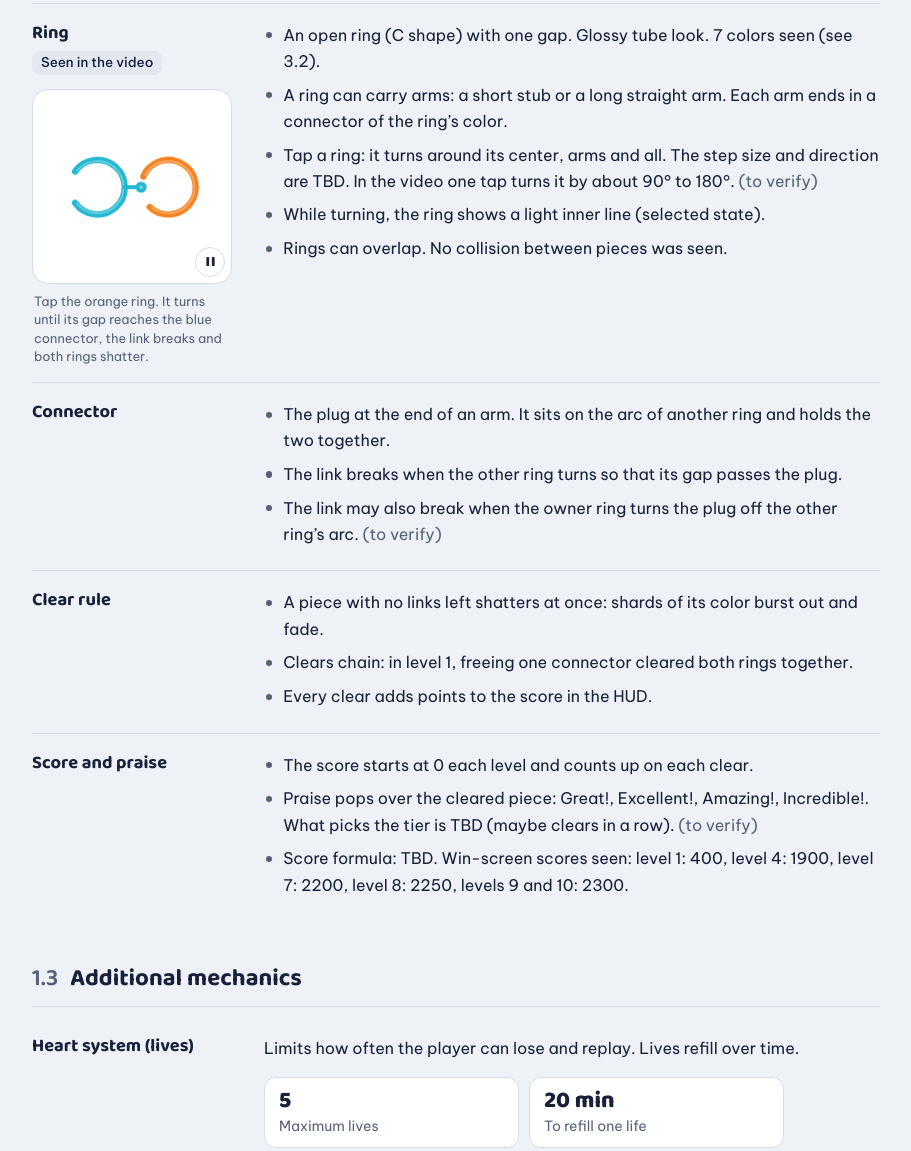
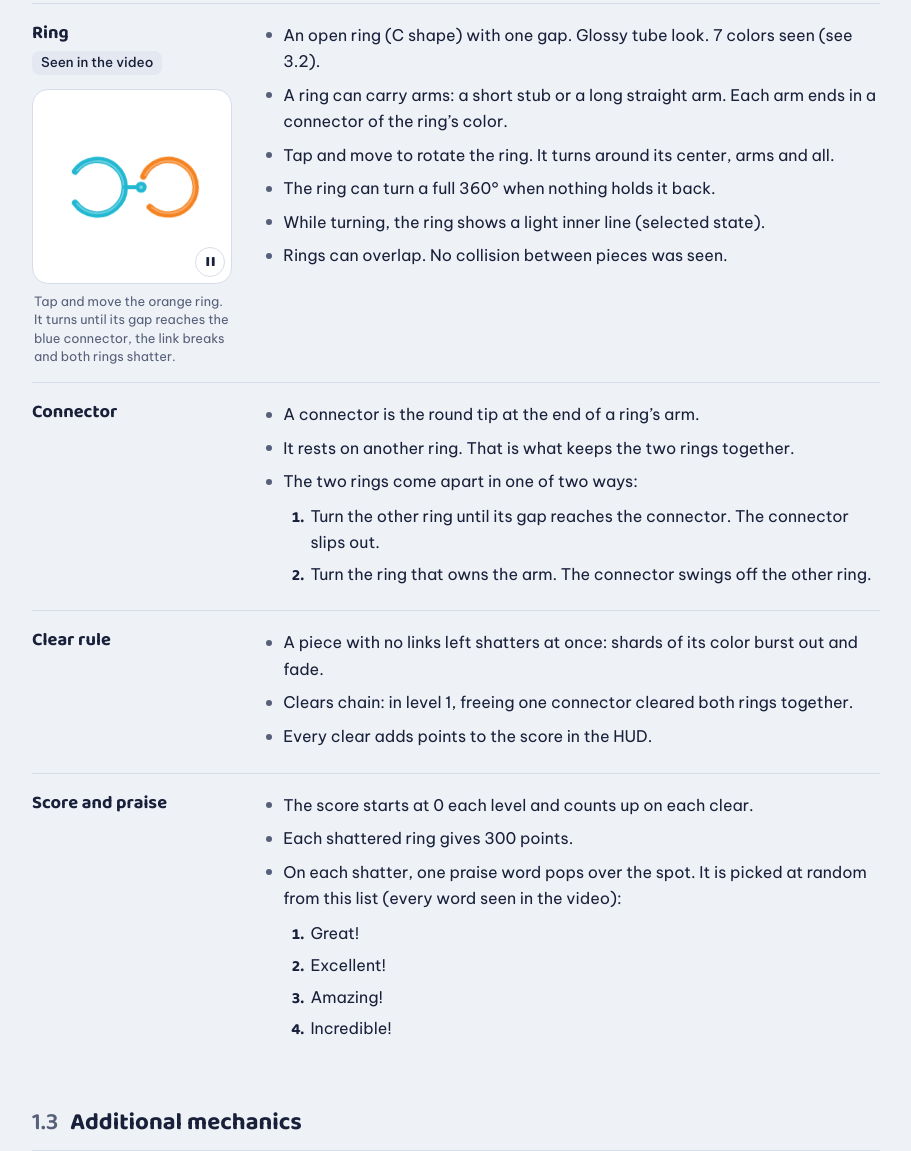
Before and after one commit to hvtanh07/gdd-rotate-rings, a plain HTML site: page index.html in a window 1280 px wide. Shown: the part 1324-2475 px from the top of the page, without its empty margins (336-1247 px from the left). Drawn offline with Linux system fonts and the light colour scheme.

Commit message:
GDD: main mechanics review (#8)
Claude-Session: https://claude.ai/code/session_017hBNgjC3h15Rri8dKzYXaq

Co-authored-by: Claude <noreply@anthropic.com>

```diff
--- a/index.html
+++ b/index.html
@@ -849,7 +849,7 @@ function view(l){
 
   /* PER GAME: demo captions, one per DEMOS key */
   const DCAP={
-    rotate:t('Tap the orange ring. It turns until its gap reaches the blue connector, the link breaks and both rings shatter.','Chạm vòng cam. Vòng xoay tới khi chỗ hở gặp đầu nối xanh, liên kết bị tách và cả hai vòng vỡ.'),
+    rotate:t('Tap and move the orange ring. It turns until its gap reaches the blue connector, the link breaks and both rings shatter.','Chạm và di chuyển vòng cam. Vòng xoay tới khi chỗ hở gặp đầu nối xanh, liên kết bị tách và cả hai vòng vỡ.'),
     linkBar:t('Turn both rings so their gaps pass the grey sleeves. Once both ends are free, the bar shatters, then the rings.','Xoay cả hai vòng cho chỗ hở đi qua khớp xám. Khi cả hai đầu được gỡ, thanh nối vỡ, sau đó tới các vòng.'),
     pin:t('Turn the ring until its gap reaches the clamp. The pin drops and shatters, then the ring.','Xoay vòng tới khi chỗ hở gặp kẹp. Chốt rơi ra và vỡ, sau đó tới vòng.'),
     lockedRing:t('A tap on the locked ring only shakes it. The yellow ring turns, shatters, and its key flies to the lock. Now the blue ring turns.','Chạm vòng khóa thì vòng chỉ rung. Vòng vàng xoay rồi vỡ, chìa khóa bay tới ổ khóa. Lúc này vòng xanh mới xoay được.'),
@@ -888,15 +888,20 @@ function view(l){
         `Vòng hở hình chữ C, có một chỗ hở. Trông như ống bóng. Thấy 7 màu (xem 3.2).`),
       t(`A ring can carry arms: a short stub or a long straight arm. Each arm ends in a connector of the ring’s color.`,
         `Vòng có thể có tay: tay ngắn hoặc tay dài thẳng. Cuối mỗi tay là một đầu nối cùng màu vòng.`),
-      t(`Tap a ring: it turns around its center, arms and all. The step size and direction are TBD. In the video one tap turns it by about 90° to 180°.`,
-        `Chạm vào vòng: vòng xoay quanh tâm, kéo theo các tay. Góc và chiều xoay chưa chốt (TBD). Trong video, mỗi lần chạm xoay khoảng 90° đến 180°.`)+' '+inf,
+      t(`Tap and move to rotate the ring. It turns around its center, arms and all.`,
+        `Chạm và di chuyển để xoay vòng. Vòng xoay quanh tâm, kéo theo các tay.`),
+      t(`The ring can turn a full 360° when nothing holds it back.`,
+        `Vòng xoay được trọn 360° nếu không có gì cản.`),
       t(`While turning, the ring shows a light inner line (selected state).`,`Khi đang xoay, vòng hiện một đường sáng bên trong (trạng thái được chọn).`),
       t(`Rings can overlap. No collision between pieces was seen.`,`Các vòng có thể chồng lên nhau. Không thấy va chạm giữa các vật.`)
     ]),[seen],demo('rotate'))+
     ent(nm('Connector','Đầu nối'),ul([
-      t(`The plug at the end of an arm. It sits on the arc of another ring and holds the two together.`,`Đầu tròn ở cuối tay. Nó nằm trên cung của một vòng khác và giữ hai vòng với nhau.`),
-      t(`The link breaks when the other ring turns so that its gap passes the plug.`,`Liên kết bị tách khi vòng kia xoay để chỗ hở đi qua đầu nối.`),
-      t(`The link may also break when the owner ring turns the plug off the other ring’s arc.`,`Liên kết có thể cũng bị tách khi vòng chủ xoay đầu nối ra khỏi cung của vòng kia.`)+' '+inf
+      t(`A connector is the round tip at the end of a ring’s arm.`,`Đầu nối là đầu tròn ở cuối tay của vòng.`),
+      t(`It rests on another ring. That is what keeps the two rings together.`,`Nó tựa lên một vòng khác. Nhờ vậy hai vòng dính với nhau.`),
+      t(`The two rings come apart in one of two ways:`,`Hai vòng tách ra theo một trong hai cách:`)+ol([
+        t(`Turn the other ring until its gap reaches the connector. The connector slips out.`,`Xoay vòng kia tới khi chỗ hở chạm đầu nối. Đầu nối tuột ra.`),
+        t(`Turn the ring that owns the arm. The connector swings off the other ring.`,`Xoay vòng có tay. Đầu nối bị kéo ra khỏi vòng kia.`)
+      ])
     ]))+
     ent(t('Clear rule','Quy tắc dọn'),ul([
       t(`A piece with no links left shatters at once: shards of its color burst out and fade.`,`Vật không còn liên kết vỡ ngay: mảnh vụn cùng màu bung ra rồi mờ dần.`),
@@ -905,8 +910,10 @@ function view(l){
     ]))+
     ent(t('Score and praise','Điểm và lời khen'),ul([
       t(`The score starts at 0 each level and counts up on each clear.`,`Điểm bắt đầu từ 0 mỗi màn và tăng dần sau mỗi lần dọn.`),
-      t(`Praise pops over the cleared piece: Great!, Excellent!, Amazing!, Incredible!. What picks the tier is TBD (maybe clears in a row).`,`Lời khen hiện trên vật vừa vỡ: Great!, Excellent!, Amazing!, Incredible!. Cách chọn mức chưa chốt (TBD), có thể theo số lần dọn liên tiếp.`)+' '+inf,
-      t(`Score formula: TBD. Win-screen scores seen: level 1: 400, level 4: 1900, level 7: 2200, level 8: 2250, levels 9 and 10: 2300.`,`Công thức điểm: chưa chốt (TBD). Điểm ở màn hình thắng thấy trong video: màn 1: 400, màn 4: 1900, màn 7: 2200, màn 8: 2250, màn 9 và 10: 2300.`)
+      t(`Each shattered ring gives 300 points.`,`Mỗi vòng vỡ được 300 điểm.`),
+      t(`On each shatter, one praise word pops over the spot. It is picked at random from this list (every word seen in the video):`,`Mỗi lần vỡ, một lời khen hiện ở chỗ đó. Lời khen được chọn ngẫu nhiên từ danh sách sau (mọi lời khen thấy trong video):`)+ol([
+        '<span lang="en">Great!</span>','<span lang="en">Excellent!</span>','<span lang="en">Amazing!</span>','<span lang="en">Incredible!</span>'
+      ])
     ]));
 
   /* FIXED: 1.3 is shared logic across projects. Keep it as it is and only change the numbers. */
@@ -1166,9 +1173,9 @@ function view(l){
       [t('Load the level','Tải màn chơi'),t('The game loads into level 1.','Trò chơi vào màn 1.'),dash,dash,dash],
       [t('Terms &amp; Conditions / Privacy Policy','Điều khoản / Chính sách quyền riêng tư'),
        t('The player taps to agree to the Terms &amp; Conditions / Privacy Policy.','Người chơi chạm đồng ý với Điều khoản / Chính sách quyền riêng tư.'),dash,dash,dash],
-      [t('Tap a ring','Chạm vào vòng'),t('The player taps the orange ring. It turns and its gap frees the blue connector.','Người chơi chạm vòng cam. Vòng xoay và chỗ hở gỡ đầu nối xanh.'),
-       t('Orange ring, with a hand pointer on it','Vòng cam, có bàn tay chỉ vào'),t('Hand pointer only. No text seen in the video.','Chỉ có bàn tay chỉ. Không thấy chữ trong video.'),dash],
-      [t('Level complete','Hoàn thành màn'),t('Both rings shatter. Win screen with 400 points.','Cả hai vòng vỡ. Màn hình thắng, 400 điểm.'),dash,dash,t('Yes','Có')]
+      [t('Tap a ring','Chạm vào vòng'),t('The player taps and moves the orange ring. It turns and its gap frees the blue connector.','Người chơi chạm và di chuyển vòng cam. Vòng xoay và chỗ hở gỡ đầu nối xanh.'),
+       t('Orange ring, with a hand pointer on it','Vòng cam, có bàn tay chỉ vào'),popup('Rotate the ring to the right spot to unlock it','Xoay vòng đến đúng vị trí để mở khóa'),dash],
+      [t('Level complete','Hoàn thành màn'),t('Both rings shatter. The win screen opens.','Cả hai vòng vỡ. Màn hình thắng mở ra.'),dash,dash,t('Yes','Có')]
     ],'wide steps-tbl');
 
   /* PER GAME: one row per element, in unlock order */
@@ -1503,6 +1510,12 @@ function view(l){
   const day=(title,body)=>`<div class="sub"><h3><span>${title}</span></h3>${body}</div>`;
   B['change-note']=`<p class="sec-intro">${t('Changes made to this GDD, newest day first.','Các thay đổi của tài liệu này, ngày mới nhất ở trên cùng.')}</p>`+
     day(t('Nov 25, 2026','25/11/2026'),
+      ent(t('Main game mechanics','Cơ chế chính'),ul([
+        t(`Ring: tap and move to rotate. A ring can turn a full 360° when nothing holds it back.`,`Vòng: chạm và di chuyển để xoay. Vòng xoay được trọn 360° nếu không có gì cản.`),
+        t(`Connector: rewritten in simpler words. Both ways a link breaks are confirmed.`,`Đầu nối: viết lại cho dễ đọc. Xác nhận cả hai cách tách liên kết.`),
+        t(`Score: 300 points per shattered ring. Praise is picked at random from Great!, Excellent!, Amazing!, Incredible!.`,`Điểm: 300 điểm mỗi vòng vỡ. Lời khen chọn ngẫu nhiên từ Great!, Excellent!, Amazing!, Incredible!.`),
+        t(`FTUE level 1: added the popup text seen in the video.`,`FTUE màn 1: thêm chữ popup thấy trong video.`)
+      ]))+
       ent(t('Play-screen sketch','Hình màn chơi'),ul([
         t(`The animation at the top now plays: the top-right ring turns, frees its connector and shatters, in a loop.`,`Hình động ở đầu trang giờ đã chạy: vòng trên cùng bên phải xoay, gỡ đầu nối rồi vỡ, lặp lại liên tục.`),
         t(`Removed the HUD and the booster buttons from the sketch.`,`Bỏ HUD và các nút booster khỏi hình.`)
```
